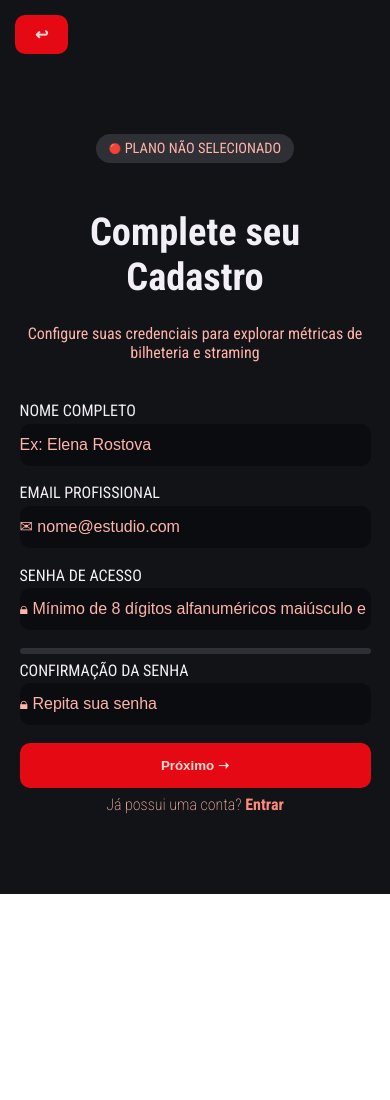
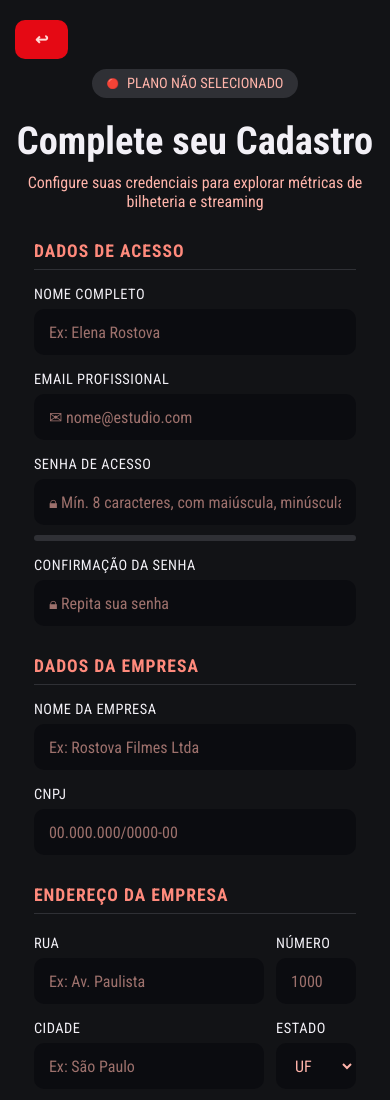
Before and after one commit to T7ST/Signal, a website: page public/cadastro.html in a window 390 px wide. Shown: the top 1100 px of the page. Before the commit the page ends 894 px from the top, so only its background shows below. Drawn offline with Linux system fonts and the light colour scheme.

Commit message:
Adição de campos no cadastro

```diff
--- a/public/cadastro.html
+++ b/public/cadastro.html
@@ -1,10 +1,10 @@
 <!DOCTYPE html>
-<html lang="en">
+<html lang="pt-BR">
 
 <head>
     <meta charset="UTF-8">
     <meta name="viewport" content="width=device-width, initial-scale=1.0">
-    <title>Document</title>
+    <title>Cadastro</title>
 
     <link rel="stylesheet" href="./css/cadastro.css">
     <script src="./js/sessao.js"></script>
@@ -19,6 +19,7 @@
     <div class="voltar">
         <a href="./index.html">↩</a>
     </div>
+
     <div class="corpo1">
         <div class="plano">
             <span>🔴</span>
@@ -28,22 +29,71 @@
             <h1>Complete seu Cadastro</h1>
         </div>
         <div class="sub">
-            Configure suas credenciais para explorar métricas de bilheteria e straming
+            Configure suas credenciais para explorar métricas de bilheteria e streaming
         </div>
+
         <div class="campos">
-            <span>NOME COMPLETO <span id="mensagemnome"></span> </span> <br>
-            <input type="text" id="input_nome" placeholder="Ex: Elena Rostova"><br>
-            <span>EMAIL PROFISSIONAL <span id="mensagememail"></span></span> <br>
-            <input type="text" id="input_email" placeholder="✉ nome@estudio.com"><br>
-            <span>SENHA DE ACESSO <span id="mensagemsenha"></span></span> <br>
-            <input type="text" oninput="validacao()" id="input_senha"
-                placeholder="🔒︎ Mínimo de 8 dígitos alfanuméricos maiúsculo e minúsculo"><br>
+            <h2 class="secao">Dados de acesso</h2>
+
+            <label for="input_nome">NOME COMPLETO <span id="mensagemnome"></span></label>
+            <input type="text" id="input_nome" placeholder="Ex: Elena Rostova">
+
+            <label for="input_email">EMAIL PROFISSIONAL <span id="mensagememail"></span></label>
+            <input type="email" id="input_email" placeholder="✉ nome@estudio.com">
+
+            <label for="input_senha">SENHA DE ACESSO <span id="mensagemsenha"></span></label>
+            <input type="password" oninput="validacao()" id="input_senha"
+                placeholder="🔒︎ Mín. 8 caracteres, com maiúscula, minúscula e número">
             <div class="barraForca">
                 <div class="preenchimento" id="preenchimento"></div>
             </div>
-            <span>CONFIRMAÇÃO DA SENHA <span id="mensagemconfirm"></span></span> <br>
-            <input type="text" id="input_senhaConfirmacao" placeholder="🔒︎ Repita sua senha"><br>
+
+            <label for="input_senhaConfirmacao">CONFIRMAÇÃO DA SENHA <span id="mensagemconfirm"></span></label>
+            <input type="password" id="input_senhaConfirmacao" placeholder="🔒︎ Repita sua senha">
+
+            <h2 class="secao">Dados da empresa</h2>
+
+            <label for="input_empresa">NOME DA EMPRESA <span id="mensagemempresa"></span></label>
+            <input type="text" id="input_empresa" placeholder="Ex: Rostova Filmes Ltda">
+
+            <label for="input_cnpj">CNPJ <span id="mensagemcnpj"></span></label>
+            <input type="text" id="input_cnpj" oninput="mascaraCnpj()" maxlength="18" inputmode="numeric"
+                placeholder="00.000.000/0000-00">
+
+            <h2 class="secao">Endereço da empresa</h2>
+
+            <div class="linha">
+                <div class="coluna grande">
+                    <label for="input_rua">RUA <span id="mensagemrua"></span></label>
+                    <input type="text" id="input_rua" placeholder="Ex: Av. Paulista">
                 </div>
+                <div class="coluna pequena">
+                    <label for="input_numero">NÚMERO <span id="mensagemnumero"></span></label>
+                    <input type="text" id="input_numero" inputmode="numeric" placeholder="1000">
+                </div>
+            </div>
+
+            <div class="linha">
+                <div class="coluna grande">
+                    <label for="input_cidade">CIDADE <span id="mensagemcidade"></span></label>
+                    <input type="text" id="input_cidade" placeholder="Ex: São Paulo">
+                </div>
+                <div class="coluna pequena">
+                    <label for="input_estado">ESTADO <span id="mensagemestado"></span></label>
+                    <select id="input_estado">
+                        <option value="">UF</option>
+                        <option>AC</option><option>AL</option><option>AP</option><option>AM</option>
+                        <option>BA</option><option>CE</option><option>DF</option><option>ES</option>
+                        <option>GO</option><option>MA</option><option>MT</option><option>MS</option>
+                        <option>MG</option><option>PA</option><option>PB</option><option>PR</option>
+                        <option>PE</option><option>PI</option><option>RJ</option><option>RN</option>
+                        <option>RS</option><option>RO</option><option>RR</option><option>SC</option>
+                        <option>SP</option><option>SE</option><option>TO</option>
+                    </select>
+                </div>
+            </div>
+        </div>
+
         <div class="botao">
             <div class="proximo">
                 <button onclick="cadastro()">Próximo ➝</button>
@@ -54,149 +104,134 @@
         </div>
     </div>
 
+    <script>
+        let senhaForte = false;
 
-</body>
 
-</html>
-<script>
-    let validaçãoS = ``;
-    let mensagem = ``;
-    //Explicação para quem for estudar isso:
-    //Aqui foi definido dps da pagina institucional, que definimos os parametros
-    // se clicarmos no plano anual o parametro (plano=) vai ter seu valor =anual
+        const params = new URLSearchParams(window.location.search);
+        const planoDaURL = params.get('plano');
+        const planoSalvo = localStorage.getItem('planoEscolhido');
+        const plano = planoDaURL || planoSalvo || 'padrao';
+        if (planoDaURL) localStorage.setItem('planoEscolhido', planoDaURL);
 
-    const params = new URLSearchParams(window.location.search); //o new... organiza o parametro e transforma em objeto e o window... faz com que a query seja mostrada no caso o dps do ? (?plano=anual)
-    const planoDaURL = params.get('plano'); //pegamos o valor do objeto plano(foi transformado em obj na linha de cima)
-    const planoSalvo = localStorage.getItem('planoEscolhido'); //foi definido o comando no onclick na pagina institucional para definir como anual ou mensal
-    const plano = planoDaURL || planoSalvo || 'padrao'; //definimos que o paramentro plano tem uma ordem de prioridade
-    if (planoDaURL) localStorage.setItem('planoEscolhido', planoDaURL); //faz com que o plano n fique salvo pra sempre, ent se a pessoa sair e escolher o outro plano, o plano mais recente(da URL) que vai ser salvo e definido como escolhido
-
-    const planos = { //objeto js nao é .json
+        const planos = {
             mensal: { nome: 'Plano Mensal', preco: 'R$ 49,90/mês' },
             anual: { nome: 'Plano Anual', preco: 'R$ 499,90/ano' },
             padrao: { nome: 'Plano não selecionado', preco: '' }
         };
+        const infoPlano = planos[plano] || planos.padrao;
+        document.getElementById('nomePlano').textContent = infoPlano.nome;
 
-    const infoPlano = planos[plano] || planos.padrao; //aqui pegamos qual tipo de plano pra trazer pra tela pro usuario ver. planos[plano] busca no objeto usando o valor da variável plano como chave
+        function validacao() {
+            const senha = input_senha.value;
+            let pontos = 0;
 
-    document.getElementById('nomePlano').textContent = infoPlano.nome; //procura o elemento com o nome nomePlano (defini no html como id) e dps joga o texto la
-    document.getElementById('precoPlano').textContent = infoPlano.preco;
+            if (senha !== senha.toLowerCase()) pontos++;
+            if (senha !== senha.toUpperCase()) pontos++;
+            if (/[0-9]/.test(senha)) pontos++;
+            if (senha.length >= 8) pontos++;
+            senhaForte = pontos === 4;
+            preenchimento.style.width = (pontos / 4) * 100 + '%';
+
+            if (pontos === 4) preenchimento.style.backgroundColor = 'green';
+            else if (pontos >= 2) preenchimento.style.backgroundColor = 'darkorange';
+            else if (pontos === 1) preenchimento.style.backgroundColor = 'orange';
+            else preenchimento.style.backgroundColor = 'red';
+        }
+
+        function mascaraCnpj() {
+            let v = input_cnpj.value.replace(/\D/g, '').slice(0, 14);
+            v = v.replace(/^(\d{2})(\d)/, '$1.$2')
+                 .replace(/^(\d{2})\.(\d{3})(\d)/, '$1.$2.$3')
+                 .replace(/\.(\d{3})(\d)/, '.$1/$2')
+                 .replace(/(\d{4})(\d)/, '$1-$2');
+            input_cnpj.value = v;
+        }
+
+        function cnpjValido(cnpj) {
+            cnpj = cnpj.replace(/\D/g, '');
+            if (cnpj.length !== 14 || /^(\d)\1+$/.test(cnpj)) return false;
+
+            const calcula = (base) => {
+                let soma = 0;
+                let peso = base.length - 7;
+                for (let i = 0; i < base.length; i++) {
+                    soma += Number(base[i]) * peso--;
+                    if (peso < 2) peso = 9;
+                }
+                const resto = soma % 11;
+                return resto < 2 ? 0 : 11 - resto;
+            };
+
+            const d1 = calcula(cnpj.slice(0, 12));
+            const d2 = calcula(cnpj.slice(0, 12) + d1);
+            return cnpj.endsWith(`${d1}${d2}`);
+        }
 
 
-
-    function validacao() {
-
-        let contadorSenha = 0;
-
-        let senha = input_senha.value;
-
-        let temNumero = false;
-
-        for (let i = 0; i < senha.length; i++) {
-            if (senha[i] >= "0" && senha[i] <= "9") {
-                temNumero = true;
-            }
-        }
-
-        if (senha == senha.toLowerCase()) {
-        } else if (senha != senha.toLowerCase()) {
-            contadorSenha++;
-        }
-        if (senha == senha.toUpperCase()) {
-        } else if (senha != senha.toUpperCase()) {
-            contadorSenha++;
-        }
-        if (temNumero != true) {
-        } else if (temNumero == true) {
-            contadorSenha++;
-        }
-        if (senha.length < 8) {
-        } else if (senha.length >= 8) {
-            contadorSenha++;
-        }
-
-        const porcentagem = (contadorSenha / 4) * 100;
-        preenchimento.style.width = porcentagem + '%';
-
-        if (contadorSenha == 4) {
-            validaçãoS = "Forte";
-            preenchimento.style.backgroundColor = 'green';
-        } else if (contadorSenha >= 2) {
-            preenchimento.style.backgroundColor = 'darkorange';
-        } else if (contadorSenha == 1) {
-            preenchimento.style.backgroundColor = 'orange';
-        } else if (contadorSenha == 0) {
-            preenchimento.style.backgroundColor = 'red';
-        }
+        function checar(valido, idMensagem, texto) {
+            document.getElementById(idMensagem).innerHTML =
+                valido ? '' : `<span style="color: red">*${texto}</span>`;
+            return valido;
         }
 
         function cadastro() {
-        let nome = input_nome.value;
-        let email = input_email.value;
-        let senha = input_senha.value;
-        let confirmação = input_senhaConfirmacao.value;
-        let mensagem = "";
-        let contador = 0;
+            const nome = input_nome.value.trim();
+            const email = input_email.value.trim();
+            const senha = input_senha.value;
+            const confirmacao = input_senhaConfirmacao.value;
+            const empresa = input_empresa.value.trim();
+            const cnpj = input_cnpj.value;
+            const rua = input_rua.value.trim();
+            const numero = input_numero.value.trim();
+            const cidade = input_cidade.value.trim();
+            const estado = input_estado.value;
 
-        if (nome.length < 3) {
-            mensagemnome.innerHTML = `<span style= "color: red">*Insira um nome válido</span>`;
-        } else {
-            contador++;
-            mensagemnome.innerHTML = ``;
-        }
-        if (!email.includes("@") || !email.includes(".com") || email.endsWith("@")) {
-            mensagememail.innerHTML = `<span style= "color: red">*Insira um email válido</span>`;
-        } else {
-            contador++;
-            mensagememail.innerHTML = ``;
-        }
-        if (validaçãoS != "Forte") {
-            mensagemsenha.innerHTML = `<span style= "color: red">*Necessita de uma senha forte (barrinha verde)</span>`;
-        } else {
-            contador++;
-            mensagemsenha.innerHTML = mensagem;
-        }
+            const resultados = [
+                checar(nome.length >= 3, 'mensagemnome', 'Insira um nome válido'),
+                checar(/^[^\s@]+@[^\s@]+\.[^\s@]+$/.test(email), 'mensagememail', 'Insira um email válido'),
+                checar(senhaForte, 'mensagemsenha', 'Necessita de uma senha forte (barrinha verde)'),
+                checar(senha === confirmacao && confirmacao !== '', 'mensagemconfirm', 'As senhas não coincidem'),
+                checar(empresa.length >= 2, 'mensagemempresa', 'Insira o nome da empresa'),
+                checar(cnpjValido(cnpj), 'mensagemcnpj', 'CNPJ inválido'),
+                checar(rua.length >= 3, 'mensagemrua', 'Insira a rua'),
+                checar(numero.length >= 1, 'mensagemnumero', 'Insira o número'),
+                checar(cidade.length >= 2, 'mensagemcidade', 'Insira a cidade'),
+                checar(estado !== '', 'mensagemestado', 'Escolha o estado')
+            ];
 
-        if (senha != confirmação) {
-            mensagemconfirm.innerHTML = `<span style= "color: red">*Senha incorreta</span>`;
-        } else {
-            contador++;
-            mensagemconfirm.innerHTML = ``;
-        }
+            if (!resultados.every(Boolean)) return;
 
-        if (contador == 4) {
             fetch("/usuarios/cadastrar", {
                 method: "POST",
-      headers: {
-        "Content-Type": "application/json",
-      },
+                headers: { "Content-Type": "application/json" },
                 body: JSON.stringify({
                     nomeServer: nome,
                     emailServer: email,
                     senhaServer: senha,
+                    empresaServer: empresa,
+                    cnpjServer: cnpj.replace(/\D/g, ''),
+                    ruaServer: rua,
+                    numeroServer: numero,
+                    cidadeServer: cidade,
+                    estadoServer: estado
                 }),
             })
                 .then(function (resposta) {
                     console.log("resposta: ", resposta);
-
                     if (resposta.ok) {
-
                         setTimeout(() => {
                             window.location = "login.html";
-          }, "2000");
-
-        //   finalizarAguardar();
+                        }, 2000);
                     } else {
                         throw "Houve um erro ao tentar realizar o cadastro!";
                     }
                 })
-      .catch(function (resposta) {
-        console.log(`#ERRO: ${resposta}`);
-        // finalizarAguardar();
+                .catch(function (erro) {
+                    console.log(`#ERRO: ${erro}`);
                 });
-
-        }
-
-
         }
     </script>
+</body>
+
+</html>
--- a/public/css/cadastro.css
+++ b/public/css/cadastro.css
@@ -1,10 +1,16 @@
+*,
+*::before,
+*::after {
+  box-sizing: border-box;
+}
+
 body {
-  width: 100%;
-  height: 100%;
   margin: 0;
   padding: 0;
-  box-sizing: border-box;
+  background-color: #121316;
+  font-family: "Roboto Condensed", sans-serif;
 }
+
 /*-----------------------FONTES--------------------------*/
 .roboto-condensed-bold {
   font-family: "Roboto Condensed", sans-serif;
@@ -19,12 +25,13 @@ body {
   font-style: normal;
 }
 /*-------------------------------------------------------*/
+
 .voltar {
   display: flex;
   background-color: #121316;
 }
 .voltar a {
-  margin-top: 2%;
+  margin-top: 20px;
   margin-left: 3%;
   background-color: #E50914;
   color: #FFDAD5;
@@ -42,65 +49,119 @@ body {
   display: flex;
   align-items: center;
   flex-direction: column;
-  height: 120vh;
+  min-height: 100vh;
+  padding: 20px 20px 60px;
   background-color: #121316;
-  font-family: "Roboto Condensed";
 }
+
 .plano {
-  display: flex;
+  display: inline-flex;
   justify-content: center;
   align-items: center;
+  gap: 8px;
   background-color: #2F3035;
-  width: 10%;
-  height: 5%;
+  padding: 8px 20px;
   color: #FFB4AA;
   text-transform: uppercase;
-  gap: 2%;
   border-radius: 20px;
+  white-space: nowrap;
 }
 .plano span:nth-child(1) {
   font-size: x-small;
 }
+
 .titulo {
   color: #F2F0F6;
   font-size: 1.5em;
-  height: 13%;
+  text-align: center;
 }
+.titulo h1 {
+  margin: 20px 0 10px;
+}
+
 .sub {
-  display: flex;
-  justify-content: center;
   color: #FFB4AA;
   font-size: 1.2em;
-  width: 24%;
+  max-width: 420px;
   text-align: center;
-  margin-bottom: 2%;
+  margin-bottom: 30px;
 }
+
+/*-----------------------FORMULÁRIO----------------------*/
 .campos {
+  width: 90%;
   color: #F2F0F6;
-  width: 90%;
-  height: 50%;
 }
-.campos input {
+
+.secao {
+  margin: 30px 0 5px;
+  padding-bottom: 8px;
+  font-size: 1.1em;
+  letter-spacing: 1px;
+  text-transform: uppercase;
+  color: #FF8A7C;
+  border-bottom: 1px solid #2F3035;
+}
+.secao:first-child {
+  margin-top: 0;
+}
+
+.campos label {
+  display: block;
+  margin-top: 16px;
+  font-size: 0.9em;
+  letter-spacing: 0.5px;
+}
+
+.campos input,
+.campos select {
+  display: block;
   width: 100%;
-  height: 10%;
-  margin-bottom: 2%;
-  margin-top: 1%;
+  height: 46px;
+  margin-top: 6px;
+  padding: 0 14px;
   border-radius: 10px;
+  border: 1px solid transparent;
   color: #FFB4AA;
   background-color: #0B0C10;
-  border: none;
+  font-family: inherit;
+  font-size: 1em;
+  outline: none;
+  transition: border-color 0.2s ease;
+}
+.campos input:focus,
+.campos select:focus {
+  border-color: #E50914;
 }
 .campos ::placeholder {
+  color: #FFB4AA;
+  opacity: 0.6;
+}
+.campos select option {
+  background-color: #0B0C10;
+  color: #FFB4AA;
+}
+
+/* Linhas com dois campos lado a lado (rua + número, cidade + estado) */
+.linha {
   display: flex;
-  color: #FFB4AA;
+  gap: 12px;
+}
+.coluna.grande {
+  flex: 3;
+  min-width: 0;
+}
+.coluna.pequena {
+  flex: 1;
+  min-width: 90px;
 }
 
 .barraForca {
   width: 100%;
   height: 6px;
+  margin-top: 10px;
   background-color: #2F3035;
   border-radius: 4px;
-  margin-bottom: 2%;
   overflow: hidden;
 }
 .preenchimento {
@@ -111,8 +172,10 @@ body {
   transition: width 0.3s ease, background-color 0.3s ease;
 }
 
+/*-----------------------BOTÃO---------------------------*/
 .botao {
   width: 90%;
+  margin-top: 30px;
 }
 .botao button {
   width: 100%;
@@ -121,7 +184,10 @@ body {
   color: #FFDAD5;
   border: none;
   border-radius: 10px;
+  font-family: inherit;
+  font-size: 1em;
   font-weight: bold;
+  cursor: pointer;
 }
 .botao button:hover {
   background-color: #91091b;
@@ -130,8 +196,8 @@ body {
 .login {
   display: flex;
   justify-content: center;
+  margin-top: 15px;
   color: #FFB4AA;
-  margin-top: 2%;
   font-weight: 200;
 }
 .login a {
@@ -140,68 +206,30 @@ body {
   font-weight: bold;
 }
 
-
-@media (max-width: 1024px) {
+/*-----------------------RESPONSIVO----------------------*/
+@media (max-width: 600px) {
   .corpo1 {
-    height: auto;
-    padding: 40px 0;
+    padding: 10px 16px 40px;
+  }
+  .voltar a {
+    margin-left: 15px;
   }
   .plano {
-    width: 25%;
-    height: auto;
-    padding: 8px 16px;
+    max-width: 100%;
+    padding: 6px 14px;
+    font-size: 0.9em;
+  }
+  .titulo {
+    font-size: 1.2em;
   }
   .sub {
-    width: 60%;
+    font-size: 1em;
   }
-  .campos {
-    width: 90%;
-    height: auto;
+  .campos input,
+  .campos select {
+    font-size: 16px; /* evita zoom automático no iOS */
   }
-  .campos input {
-    height: auto;
-    padding: 12px 0;
-    margin-bottom: 5%;
+  .coluna.pequena {
+    min-width: 80px;
   }
 }
-
-
-@media (max-width: 600px) {
-  .corpo1 {
-    padding: 80px 0;
-  }
-  .voltar a {
-    margin-top: 15px;
-    margin-left: 15px;
-  }
-  .sub {
-    margin-bottom: 10%;
-  }
-  .plano {
-    width: auto;
-    max-width: 90%;
-    padding: 6px 14px;
-    font-size: 0.9em;
-    white-space: nowrap;
-  }
-  .titulo {
-    height: auto;
-    font-size: 1.2em;
-    text-align: center;
-    width: 90%;
-    margin-top: 20px;
-  }
-  .sub {
-    width: 90%;
-    font-size: 1em;
-  }
-  .campos {
-    width: 90%;
-  }
-  .campos input {
-    font-size: 16px;
-  }
-  .botao {
-    width: 90%;
-  }
-}
```
Lines whose indentation alone changed are shown as unchanged.
